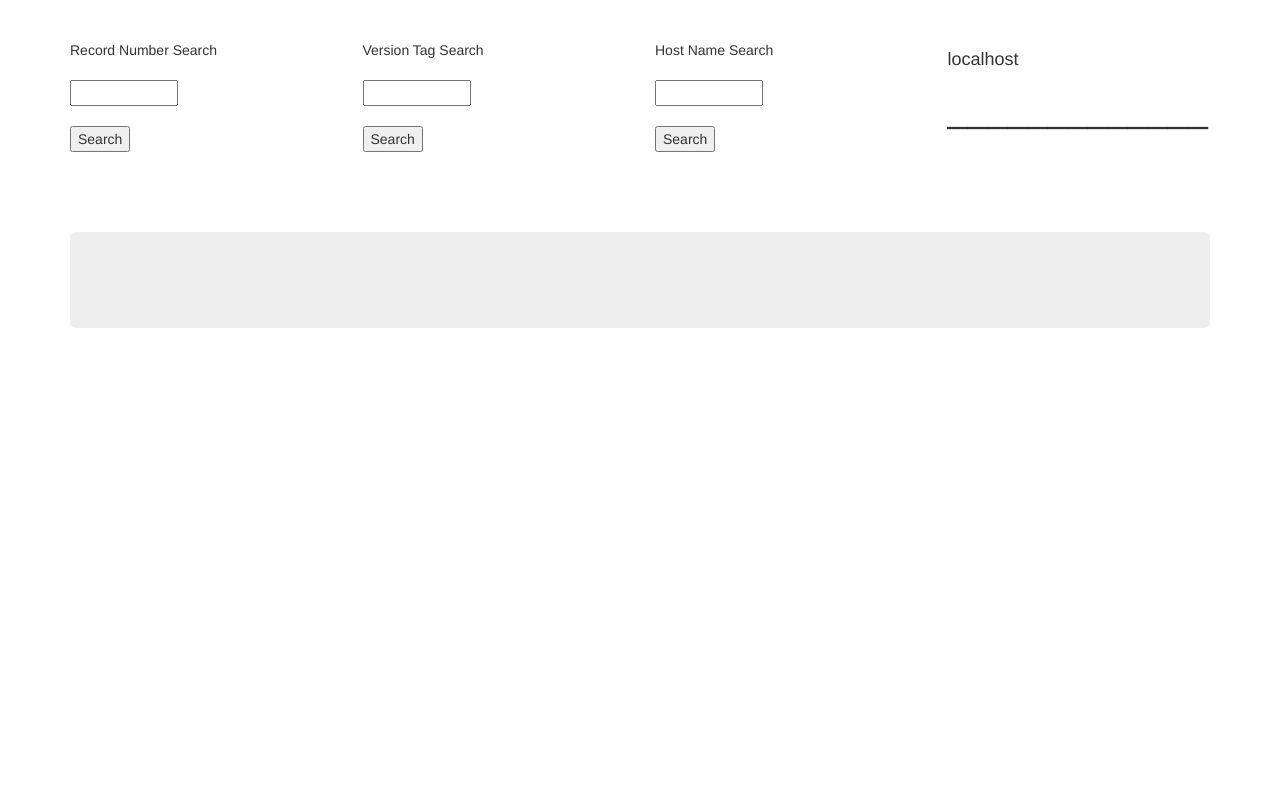
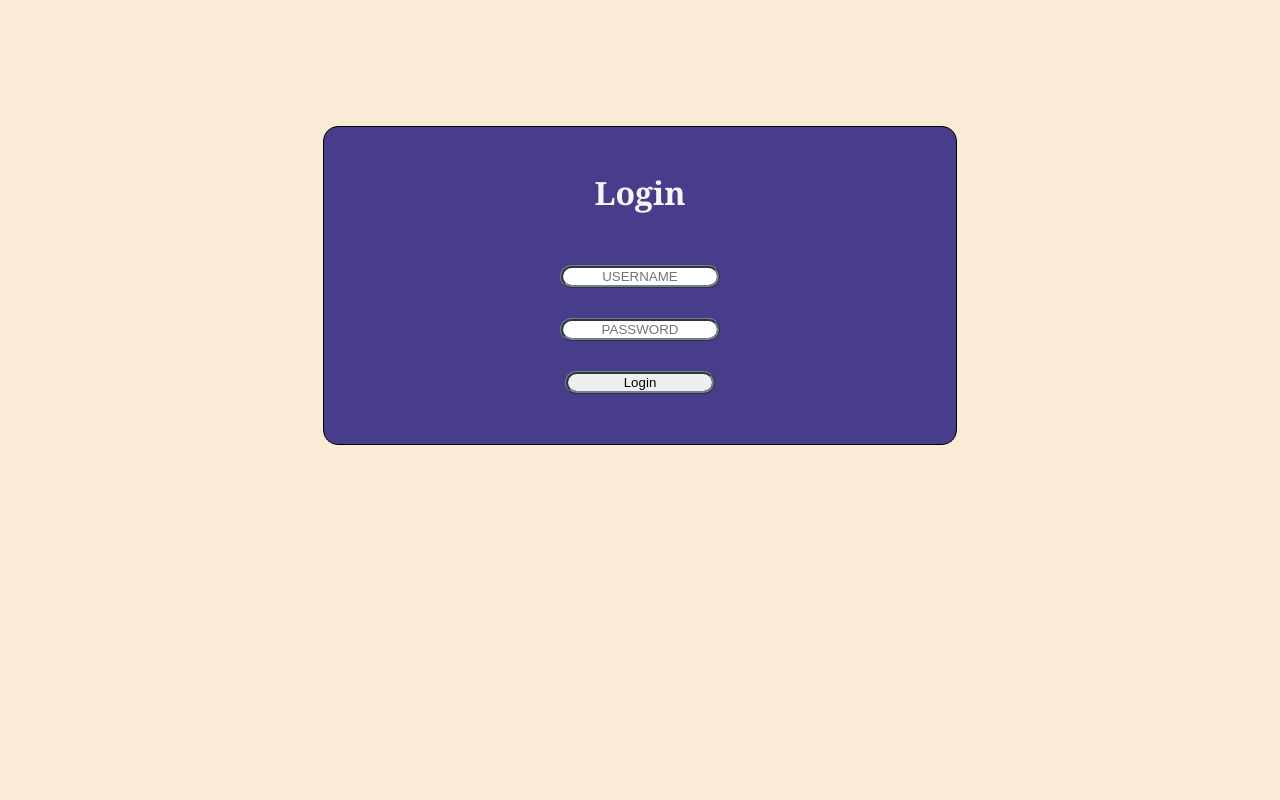
Before and after one commit to erichshowcase/flasktrackingdb, a Flask app: page / in a window 1280 px wide. Run offline with Flask 2, Linux system fonts and the light colour scheme; some libraries are stand-ins or nearby versions.

Commit message:
Update index.html

```diff
--- a/frontend-tracking/flask_webapp/templates/index.html
+++ b/frontend-tracking/flask_webapp/templates/index.html
@@ -1,183 +1,47 @@
-<html>
-
-<title>EJS Database & Web</title>
-
+<!DOCTYPE html>
+<html lang="en">
 <head>
-
-<link rel="stylesheet" href="https://maxcdn.bootstrapcdn.com/bootstrap/3.3.7/css/bootstrap.min.css" integrity="sha384-BVYiiSIFeK1dGmJRAkycuHAHRg32OmUcww7on3RYdg4Va+PmSTsz/K68vbdEjh4u" crossorigin="anonymous">
-<style>
-	td {
-
-   font-size: 12px;
-
-}
-</style>
+	<meta charset="UTF-8">
+	<meta http-equiv="X-UA-Compatible" content="IE=edge">
+	<meta name="viewport" content="width=device-width, initial-scale=1.0">
+	<title>EJ</title>
+	<style>
+		body{
+			background-color: antiquewhite;
+		}
+		.login{
+			border: 1px solid black;
+			width: 50%;
+			margin: auto;
+			margin-top:10%;
+			text-align: center;
+			border-radius: 15px;
+			color: whitesmoke;
+			background-color: darkslateblue;
+		}
+		.login{
+			font-family: Cambria, Cochin, Georgia, Times, 'Times New Roman', serif;
+		}
+		input{
+			margin-top: 30px;
+			width:150px;
+			border-radius: 30px;
+			border: 3px ridge slategray;
+			text-align: center;
+		}
+	</style>
 </head>
-
 <body>
-
-<div class="container">
-<br><br>
-<div class="row">
-	<div class="col-lg-3">
-		Record Number Search <br> <br>
-		<input type="text" id="recnum" size="10"></input> <br> <br>
-		<button onclick="recnum_search()">Search</button>
+	<div class="login">
+		<br>
+		<h1 class="heading">Login</h1>
+		<form action="web.php" method="post">
+			<input type="text" name="username" placeholder="USERNAME" id="username" required>
+			<br>
+			<input type="password" name="pw" placeholder="PASSWORD" id="pw" required>
+			<br>
+			<input type="submit" value="Login" style="margin-bottom: 50px;">
+		</form>
 	</div>
-	<div class="col-lg-3">
-		Version Tag Search <br> <br>
-		<input type="text" id="vertag" size="10"></input> <br> <br>
-		<button onclick="vertag_search()">Search</button>
-	</div>
-	<div class="col-lg-3">
-		Host Name Search <br> <br>
-		<input type="text" id="hostname" size="10"></input> <br> <br>
-		<button onclick="hostname_search()">Search</button>
-	</div>
-		<div class="col-lg-3">
-		<h4 id="demo"></h4>
-		<h1 id="myline">_____________</h1>
-	</div>
-</div>
-
-<br>
-<br>
-
-<div class="row" id="search_tickets">
-
-</div>
-<br>
-<br>
-<div class="jumbotron">
-<div class="row" id="search_deploys">
-</div></div>
-</div>
-
-
-<script>
-var dict = new Map();
-dict.set("desmond", "purple");
-dict.set("sandbox", "orange");
-dict.set("develop", "yellow");
-dict.set("blue", "blue");
-dict.set("green", "green");
-var data = dict.get(window.location.host.split(".")[0])
-document.getElementById("myline").style.color = data;
-document.getElementById("demo").innerHTML = window.location.host;
-
-function recnum_search() {
-	var params = "key=" + document.getElementById('recnum').value;
-	get('/recnum_search', params, function(text) {
-		console.log(text);
-		var json_obj = JSON.parse(text);
-		var dat = json_obj['dat'];
-		var dat1 = json_obj['dat1'];
-		update(dat, dat1);
-
-	});
-}
-
-function update(dat, dat1) {
-	var h;
-		if (dat.length == 0) h = "<div class='col-lg-4 col-lg-offset-3'>No Results Found in Deploys</div>";
-		else {
-			h =
-				// "<div class='col-lg-4 col-lg-offset-3'>" +
-				"<table class='table table-striped'><thead>" +
-					"<tr>" +
-						"<th scope='col'>Record Number</th>" +
-						"<th scope='col'>Version Tag</th>" +
-						"<th scope='col'>Host Name</th>" +
-						"<th scope='col'>Date</th>" +
-						"<th scope='col'>Time</th>" +
-						"<th scope='col'>OS User</th>" +
-						"<th scope='col'>repo</th>" +
-						"<th scope='col'>Dir</th>" +
-					"</tr></thead><tbody>";
-			for (var i=0;i<dat.length;++i) {
-				h += "<tr>" +
-						"<td>" + dat[i]["recordnum"] + "</td>" +
-						"<td>" + dat[i]["vertag"] + "</td>" +
-						"<td>" + dat[i]["hostname"] + "</td>" +
-						"<td>" + dat[i]["date"] + "</td>" +
-						"<td>" + dat[i]["time"] + "</td>" +
-						"<td>" + dat[i]["osuser"] + "</td>" +
-						"<td>" + dat[i]["repo"] + "</td>" +
-						"<td>" + dat[i]["dir"] + "</td>" +
-					"</tr>";
-			}
-			h += "</tbody></table>";
-		}
-		document.getElementById('search_deploys').innerHTML = h;
-		if (dat1.length == 0) h = "<div class='col-lg-5 col-lg-offset-3'>No Results Found in Tickets</div>";
-		else {
-			h =
-				"<div class='col-lg-8' style='height:100px;overflow:auto;'>" +
-				"<table class='table table-striped'>" +
-					"<tr>" +
-						"<th scope='col'>Record Number</th>" +
-						"<th scope='col'>Version Tag</th>" +
-						"<th scope='col'>Hostname</th>" +
-						"<th scope='col'>Date</th>" +
-						"<th scope='col'>Time</th>" +
-					"</tr>";
-			for (var i=0;i<dat1.length;++i) {
-				h += "<tr>" +
-						"<td>" + dat1[i]["recordnum"] + "</td>" +
-						"<td>" + dat1[i]["vertag"] + "</td>" +
-						"<td>" + dat1[i]["hostname"] + "</td>" +
-						"<td>" + dat1[i]["date"] + "</td>" +
-						"<td>" + dat1[i]["time"] + "</td>" +
-					"</tr>";
-			}
-			h += "</table></div>";
-		}
-		document.getElementById('search_tickets').innerHTML = h;
-
-}
-
-function vertag_search() {
-	var params = "key=" + document.getElementById('vertag').value;
-	get('/vertag_search', params, function(text) {
-		console.log(text);
-		var json_obj = JSON.parse(text);
-		var dat = json_obj['dat'];
-		var dat1 = json_obj['dat1'];
-		update(dat, dat1);
-
-	});
-}
-
-function hostname_search() {
-	var params = "key=" + document.getElementById('hostname').value;
-	get('/hostname_search', params, function(text) {
-		console.log(text);
-		var json_obj = JSON.parse(text);
-		var dat = json_obj['dat'];
-		var dat1 = json_obj['dat1'];
-		update(dat, dat1);
-
-	});
-}
-
-
-function get(url, params, doneCallBack) {
-	var xhr = new XMLHttpRequest();
-	xhr.onreadystatechange = handleStateChange;
-	url += "?" + params;
-	console.log(url);
-	xhr.open("GET", url, true);
-	xhr.send();
-
-	function handleStateChange() {
-		if (xhr.readyState === 4) {
-			doneCallBack(xhr.status == 200 ? xhr.responseText : null);
-		}
-	}
-}
-
-</script>
-
 </body>
-
-</html>
+</html
```
